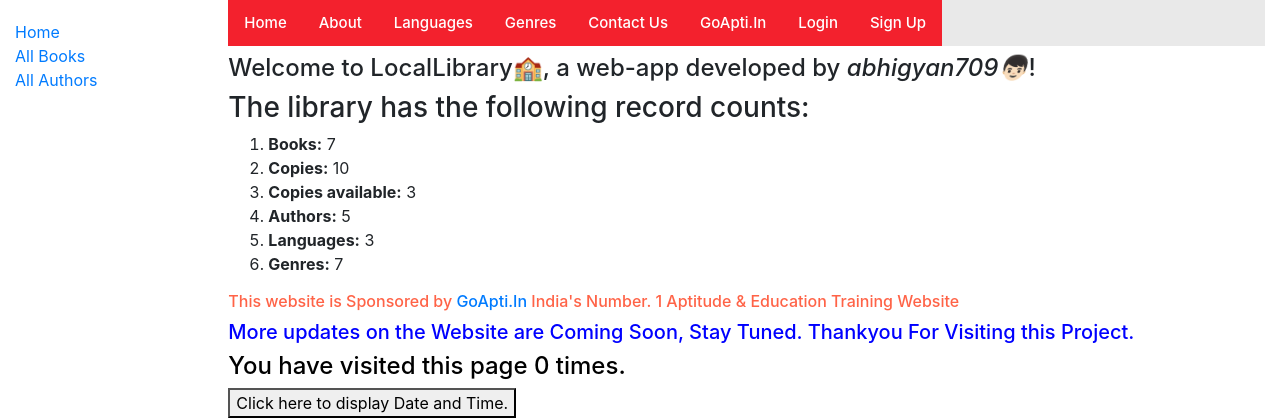
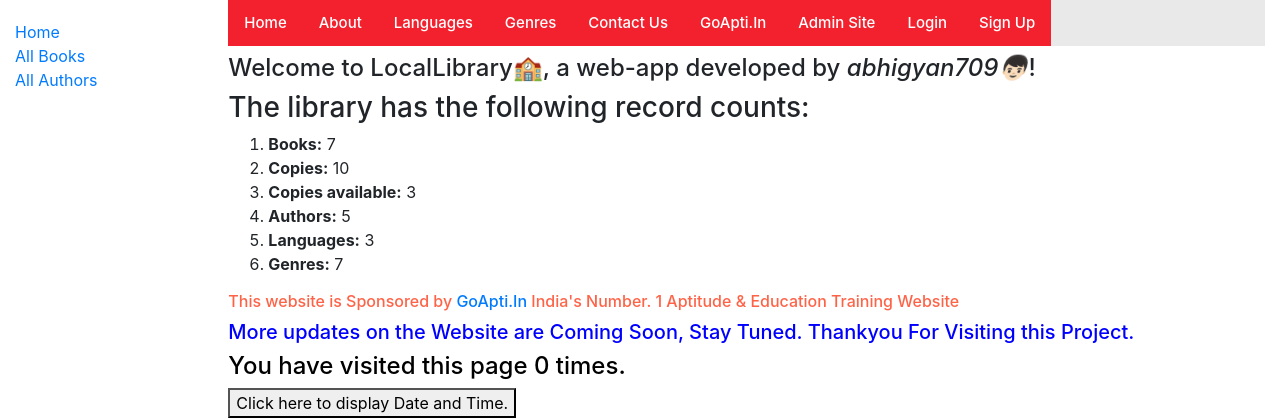
Before and after one commit to abhigyan709/mini-python-project-based-on-django-framework, a Django app: page /catalog/ in a window 1280 px wide. Shown: the top 420 px of the page. Run offline with Django 3.2, Linux system fonts and the light colour scheme; data comes from the database, SQL or seed files in the repository; some libraries are stand-ins or nearby versions.

Commit message:
"Admin Site Link Added to the Index Page"

```diff
--- a/locallibrary/catalog/templates/index.html
+++ b/locallibrary/catalog/templates/index.html
@@ -8,6 +8,7 @@
   <a class="active" href="{% url 'genre' %}">Genres</a>
   <a class="active" href="{% url 'visitor' %}">Contact Us</a>
   <a class="active" href="https://www.goapti.in/" target="_blank">GoApti.In</a>
+  <a class="active" href="http://localhost:8000/admin/login/?next=/admin/" target="_blank">Admin Site</a>
   {% if user.is_authenticated %}
      User: {{ user.get_username }}
      <a class="active" href="{% url 'donate' %}">Donate Books </a>
```
Also changed, not shown: locallibrary/db.sqlite3.
